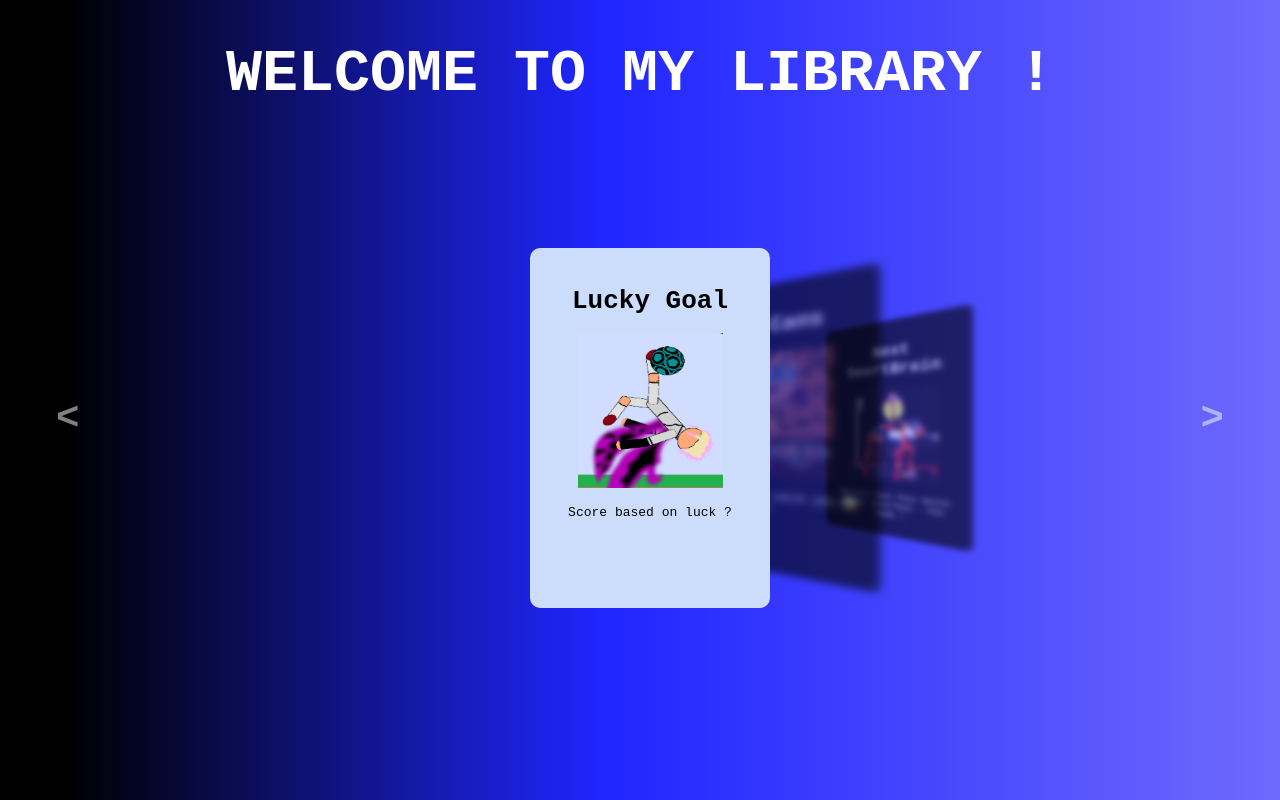
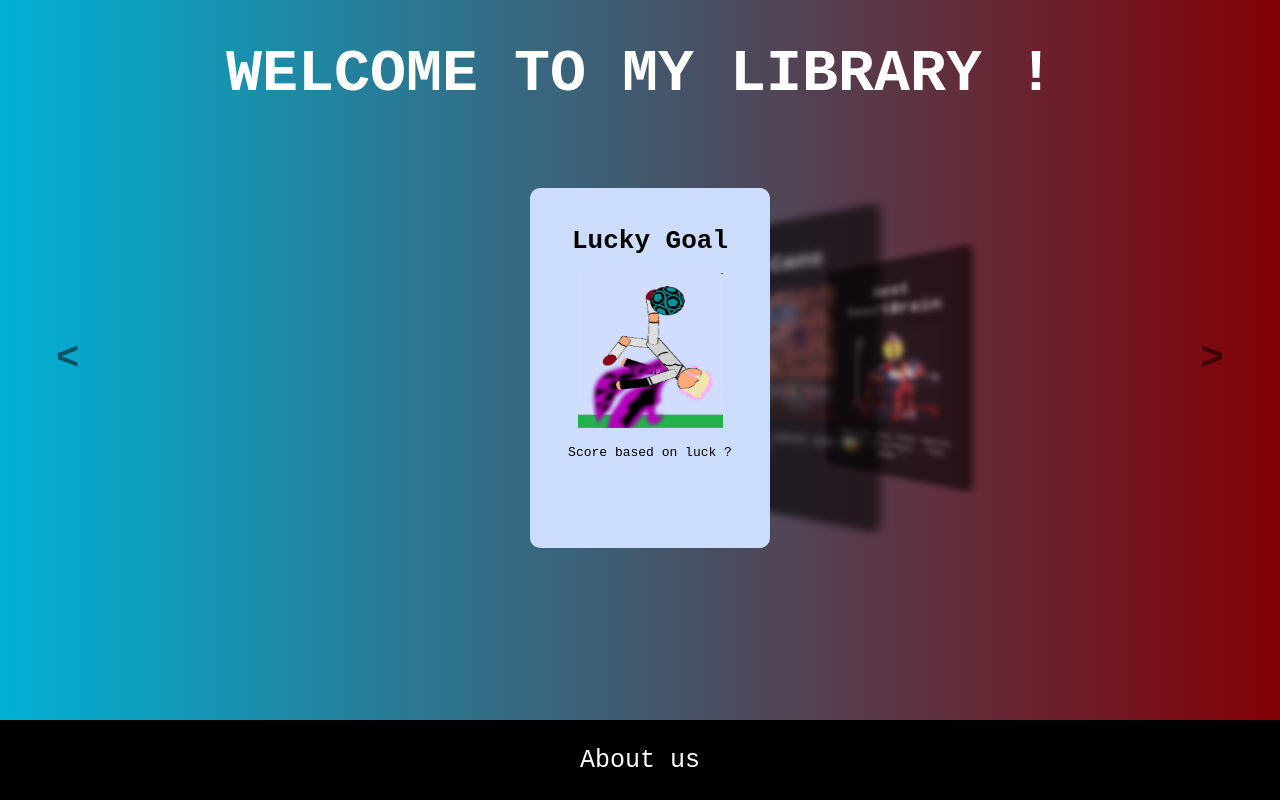
Before and after one commit to He2W/App_Library_Website, a plain HTML site: page index.html in a window 1280 px wide. Drawn offline with Linux system fonts and the light colour scheme.

Commit message:
Update code

```diff
--- a/data.js
+++ b/data.js
@@ -51,7 +51,7 @@ const get_data = () => {
                 class="item_image"
                 src=${element.imagePath}
                 alt="game image" />
-            <p>${element.description}</p>
+            <p>${element.description} ${element.link.includes('#') ? `<br /> <strong>Comming soon...</strong>` : ''}</p>
         </a>
     `
     });
--- a/index.html
+++ b/index.html
@@ -12,6 +12,9 @@
 <body>
     <div class="title_container"><h1 class="title">WELCOME TO MY LIBRARY !</h1></div>
     <div class="slider_container"><div class="slider"></div></div>
+    <div class="footer">
+        <a href="about.html">About us</a>
+    </div>
 
     <script src="./data.js"></script>
     <script>document.querySelector('.slider').innerHTML = get_data()</script>
--- a/main.css
+++ b/main.css
@@ -1,6 +1,6 @@
 body {
     background: #000000;
-    background: linear-gradient(90deg, rgba(0, 0, 0, 1) 5%, rgba(31, 38, 255, 1) 47%, rgba(111, 106, 252, 1) 100%);
+    background: linear-gradient(90deg, #00B1D5 0%, #830006 100%);
     min-height: 90vh;
     margin: 0;
     font-family: monospace;
@@ -16,11 +16,14 @@ body {
     display: flex;
     justify-content: center;
     align-items: center;
+    opacity: 1;
+
+    animation: fade_in 2s;
 }
 
 .slider {
     position: relative;
-    margin-top: 100px;
+    margin-top: 5vh;
     width: 100%;
     height: 370px;
     overflow: hidden;
@@ -39,6 +42,8 @@ body {
     transition: 0.5s;
     left: calc(50% - 110px);
     top: 0;
+
+    animation: zoom_out 1s;
 }
 
 .item_image {
@@ -60,7 +65,7 @@ body {
 
 #prev,
 #next {
-    color: #fff;
+    color: #000000;
     background: none;
     border: none;
     font-size: xxx-large;
@@ -74,3 +79,49 @@ body {
 #next:hover {
     opacity: 1;
 }
+
+.footer {
+    width: 100%;
+    min-height: 10vh;
+    background-color: black;
+    position: fixed;
+    bottom: 0;
+    display: flex;
+    justify-content: space-around;
+    align-items: center;
+    color: white;
+    font-size: 25px;
+}
+
+a {
+    cursor: pointer;
+    text-decoration: none;
+    color: white;
+}
+
+/* Key frames */
+@keyframes fade_in {
+    0% {
+        opacity: 0;
+    }
+    100% {
+        opacity: 1;
+    }
+}
+
+@keyframes zoom_out {
+    0% {
+        transform: scale(1.5);
+    }
+    100% {
+        transform: scale(1);
+    }
+
+}
+
+/* Medias */
+@media screen and (max-width: 759px) {
+    .title {
+        font-size: 40px;
+    }
+}
```
